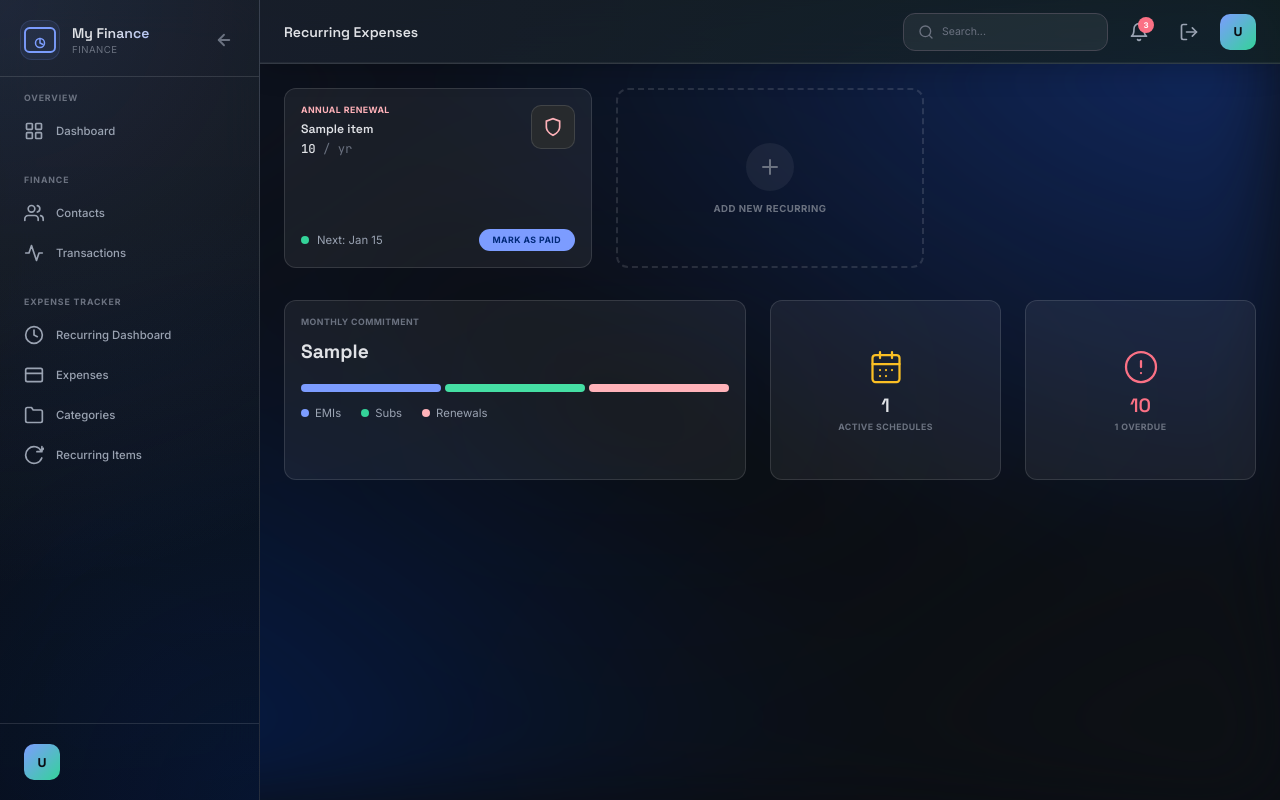
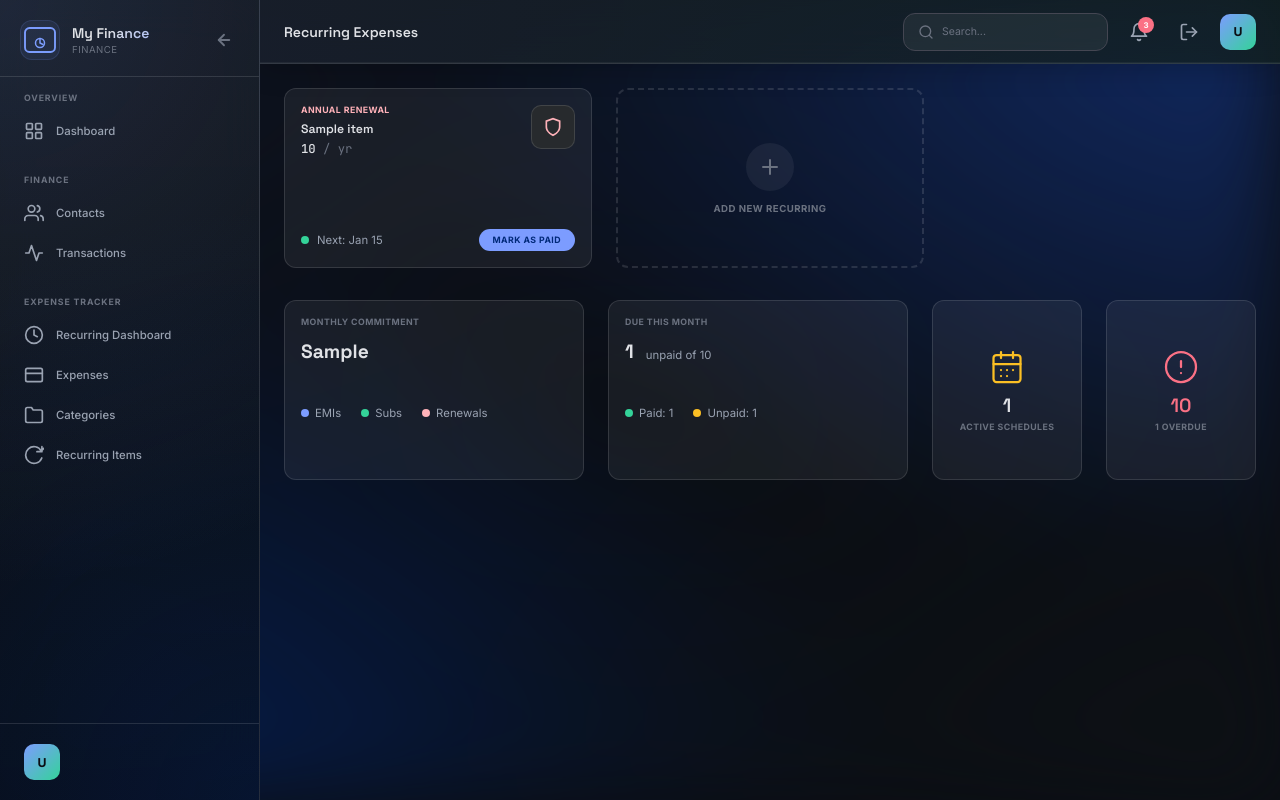
Before and after one commit to pruthviraj-vegi/finance, a Django app: template expense/templates/expense/recurring_dashboard.html in a window 1280 px wide. Run offline with Django 5.2, Linux system fonts and the light colour scheme; the template is opened without the code that fills it: most values are stand-ins (such as "Sample title", 1, 10 or a date in 2020).

Commit message:
feat: add this-month payment tracking to dashboard and centralize recurring payment synchronization in manager

```diff
--- a/expense/templates/expense/recurring_dashboard.html
+++ b/expense/templates/expense/recurring_dashboard.html
@@ -88,7 +88,7 @@
 
 <!-- Summary Stats Bento -->
 <div class="stat-bento-cards" id="recurringStats">
-  <!-- Monthly Commitment — spans 2 cols -->
+  <!-- Monthly Commitment — spans 2 cols on responsive, 2fr on desktop -->
   <div class="glass-panel stat-bento-card stat-bento-card--wide">
     <span class="stat-bento-card__label">MONTHLY COMMITMENT</span>
     <div class="stat-bento-card__row">
@@ -96,14 +96,39 @@
     </div>
     <!-- Breakdown bar -->
     <div class="breakdown-bar">
-      {% if total_emis %}<div class="breakdown-bar__seg breakdown-bar__seg--primary" style="flex: {{ total_emis }};"></div>{% endif %}
-      {% if total_subscriptions %}<div class="breakdown-bar__seg breakdown-bar__seg--success" style="flex: {{ total_subscriptions }};"></div>{% endif %}
-      {% if total_renewals %}<div class="breakdown-bar__seg breakdown-bar__seg--danger" style="flex: {{ total_renewals }};"></div>{% endif %}
+      {% if monthly_emis %}<div class="breakdown-bar__seg breakdown-bar__seg--primary" style="flex: {{ monthly_emis }};" title="EMIs"></div>{% endif %}
+      {% if monthly_subscriptions %}<div class="breakdown-bar__seg breakdown-bar__seg--success" style="flex: {{ monthly_subscriptions }};" title="Subscriptions"></div>{% endif %}
+      {% if monthly_renewals %}<div class="breakdown-bar__seg breakdown-bar__seg--danger" style="flex: {{ monthly_renewals }};" title="Renewals"></div>{% endif %}
     </div>
     <div class="legend-row">
-      {% if total_emis %}<div class="legend-row__item"><span class="legend-row__dot legend-row__dot--primary"></span>EMIs</div>{% endif %}
-      {% if total_subscriptions %}<div class="legend-row__item"><span class="legend-row__dot legend-row__dot--success"></span>Subs</div>{% endif %}
-      {% if total_renewals %}<div class="legend-row__item"><span class="legend-row__dot legend-row__dot--danger"></span>Renewals</div>{% endif %}
+      {% if monthly_emis %}<div class="legend-row__item"><span class="legend-row__dot legend-row__dot--primary"></span>EMIs</div>{% endif %}
+      {% if monthly_subscriptions %}<div class="legend-row__item"><span class="legend-row__dot legend-row__dot--success"></span>Subs</div>{% endif %}
+      {% if monthly_renewals %}<div class="legend-row__item"><span class="legend-row__dot legend-row__dot--danger"></span>Renewals</div>{% endif %}
+    </div>
+  </div>
+
+  <!-- Due This Month — spans 2 cols on responsive, 2fr on desktop -->
+  <div class="glass-panel stat-bento-card stat-bento-card--wide">
+    <span class="stat-bento-card__label">DUE THIS MONTH</span>
+    <div class="stat-bento-card__row">
+      <span class="stat-bento-card__value">{{ this_month_unpaid|currency }}</span>
+      <span class="text-color-secondary" style="align-self: flex-end; margin-bottom: 2px; font-size: 0.8125rem;">unpaid of {{ this_month_total|currency }}</span>
+    </div>
+    <!-- Breakdown bar -->
+    <div class="breakdown-bar">
+      {% if this_month_paid > 0 %}
+        <div class="breakdown-bar__seg breakdown-bar__seg--success" style="flex: {{ this_month_paid }};" title="Paid: {{ this_month_paid|currency }}"></div>
+      {% endif %}
+      {% if this_month_unpaid > 0 %}
+        <div class="breakdown-bar__seg breakdown-bar__seg--warning" style="flex: {{ this_month_unpaid }};" title="Unpaid: {{ this_month_unpaid|currency }}"></div>
+      {% endif %}
+      {% if this_month_total == 0 %}
+        <div class="breakdown-bar__seg" style="flex: 1; background: rgba(255,255,255,0.05);" title="No due payments"></div>
+      {% endif %}
+    </div>
+    <div class="legend-row">
+      <div class="legend-row__item"><span class="legend-row__dot legend-row__dot--success"></span>Paid: {{ this_month_paid|currency }}</div>
+      <div class="legend-row__item"><span class="legend-row__dot legend-row__dot--warning"></span>Unpaid: {{ this_month_unpaid|currency }}</div>
     </div>
   </div>
 
--- a/static/css/style.css
+++ b/static/css/style.css
@@ -1822,6 +1822,7 @@ span.flatpickr-weekday {
 .legend-row__dot--primary { background: var(--accent-primary); }
 .legend-row__dot--success { background: var(--accent-income); }
 .legend-row__dot--danger { background: #ffb2b9; }
+.legend-row__dot--warning { background: var(--accent-pending); }
 
 .stat-bento-card__icon { margin-bottom: 8px; }
 
@@ -2069,7 +2070,7 @@ span.flatpickr-weekday {
 /* ══ Summary Stats Bento ══════════════════ */
 .stat-bento-cards {
   display: grid;
-  grid-template-columns: 2fr 1fr 1fr;
+  grid-template-columns: 2fr 2fr 1fr 1fr;
   gap: 24px;
   margin-top: 32px;
 }
@@ -2127,6 +2128,7 @@ span.flatpickr-weekday {
 .breakdown-bar__seg--primary     { background: var(--accent-primary); }
 .breakdown-bar__seg--success     { background: #45dfa4; }
 .breakdown-bar__seg--danger { background: #ffb2b9; }
+.breakdown-bar__seg--warning { background: var(--accent-pending); }
 
 /* ── Legend ───────────────────────────────── */
 .legend-row {
```
Also changed, not shown: expense/managers.py (+39 -0 lines), expense/views.py (+34 -29 lines).
